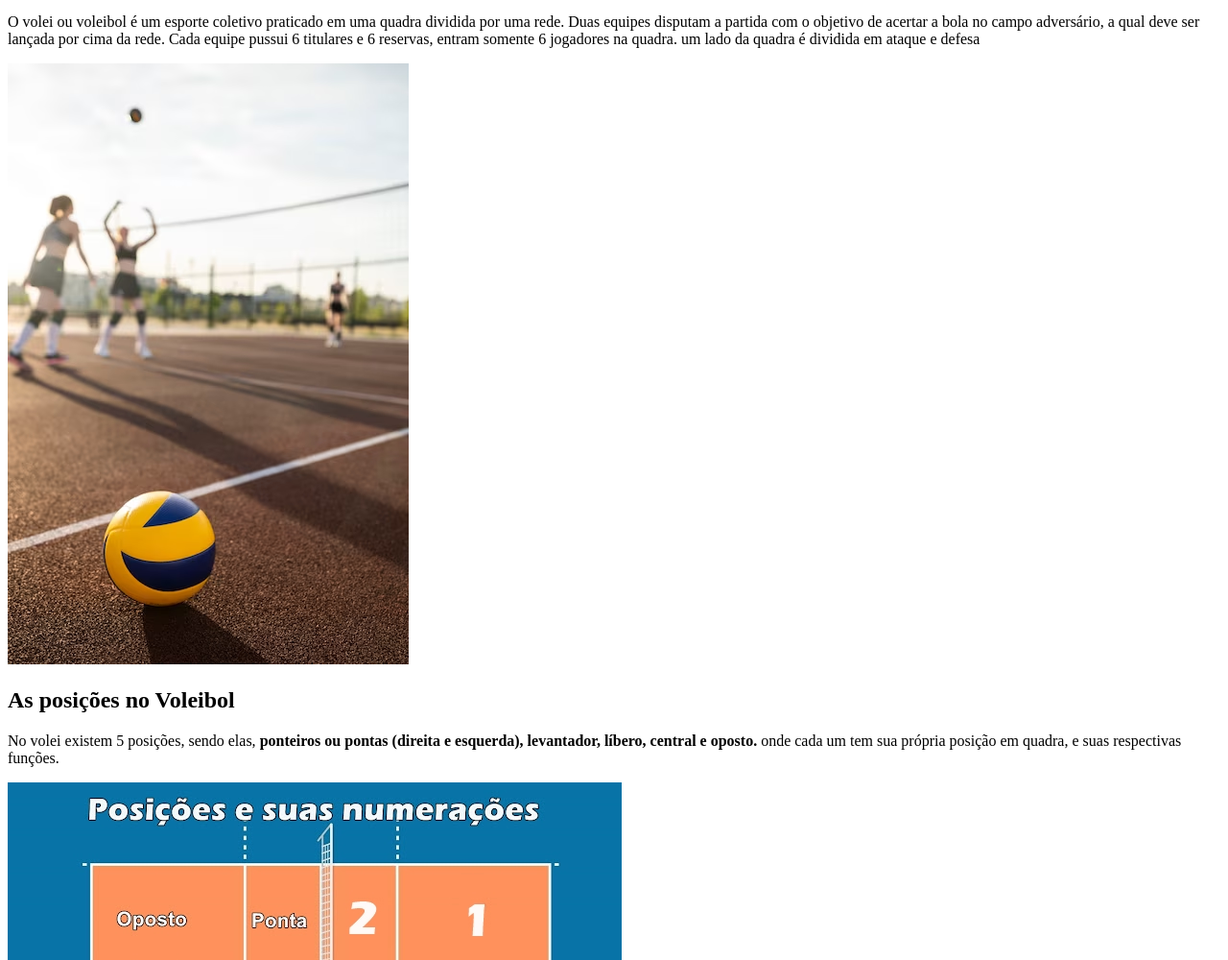
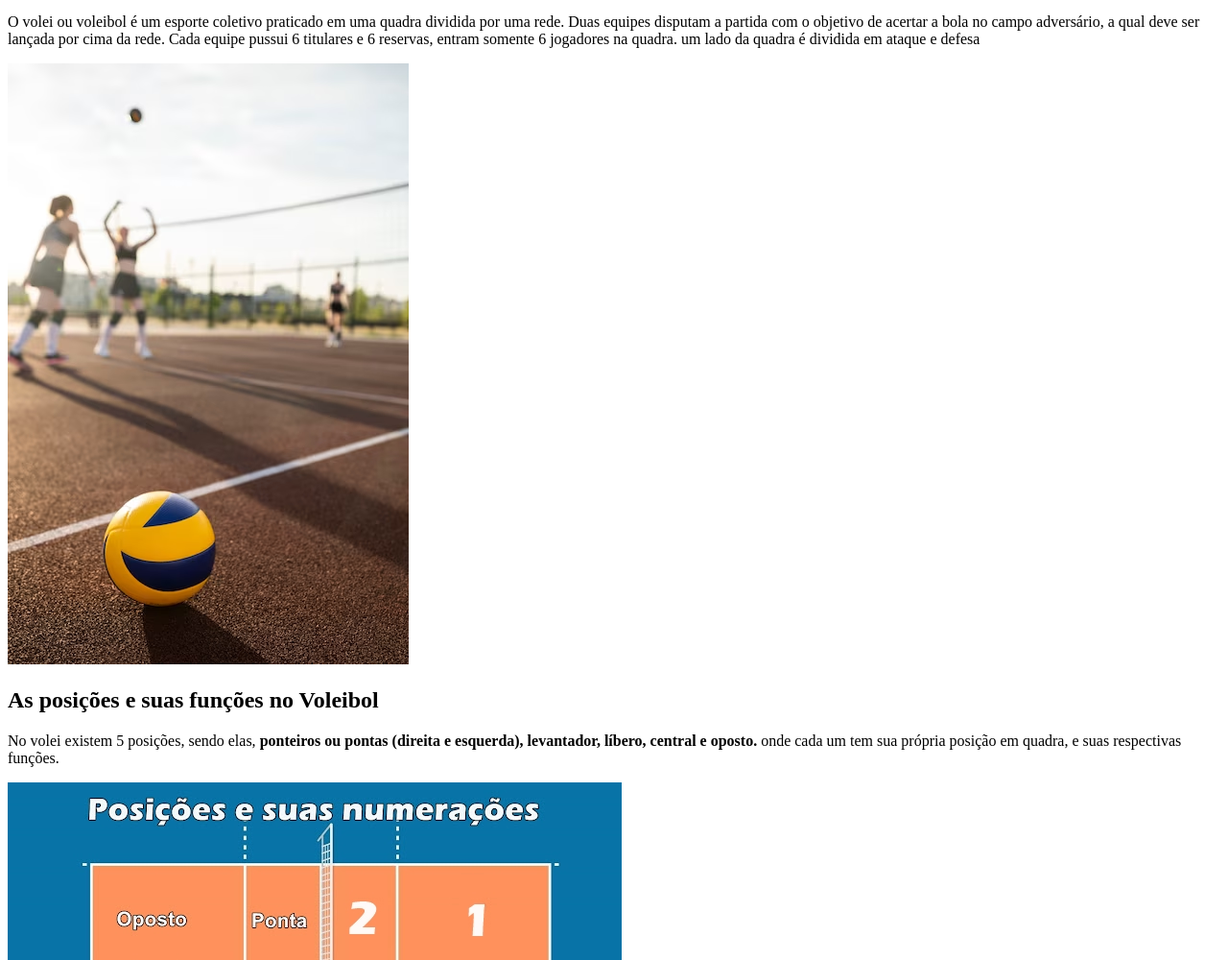
Before and after one commit to Allanax/Ceag, a plain HTML site: page index.html in a window 1280 px wide. Shown: the part 100-1100 px from the top of the page at 96% size. Drawn offline with Linux system fonts and the light colour scheme.

Commit message:
Update index.html

```diff
--- a/index.html
+++ b/index.html
@@ -11,7 +11,7 @@
     <p><strong> O que é o voleibol?</strong></p>
     <p>O volei ou voleibol é um esporte coletivo praticado em uma quadra dividida por uma rede. Duas equipes disputam a partida com o objetivo de acertar a bola no campo adversário, a qual deve ser lançada por cima da rede. Cada equipe pussui 6 titulares e 6 reservas, entram somente 6 jogadores na quadra. um lado da quadra é dividida em ataque e defesa  </p>
     <img src= "meninas-jogando-volei.jpg">
-    <H2>As posições no Voleibol </H2>
+    <H2>As posições e suas funções no Voleibol </H2>
     <p>No volei existem 5 posições, sendo elas,<strong> ponteiros ou pontas (direita e esquerda), levantador, líbero, central e oposto.</strong> onde cada um tem sua própria posição em quadra, e suas respectivas funções.</p>
     <img src= "posições.jpeg">
     <H3>Ponteiros ou pontas (direita e esquerda)
```
